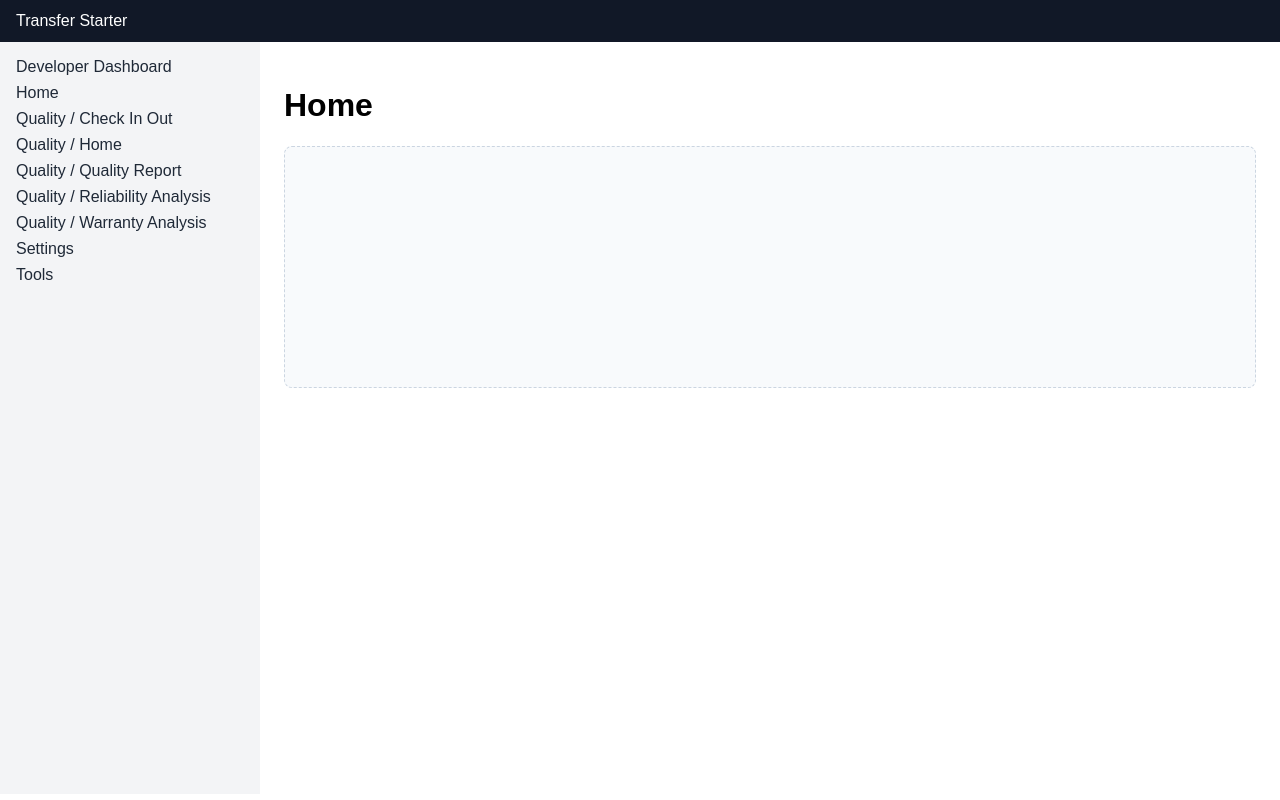
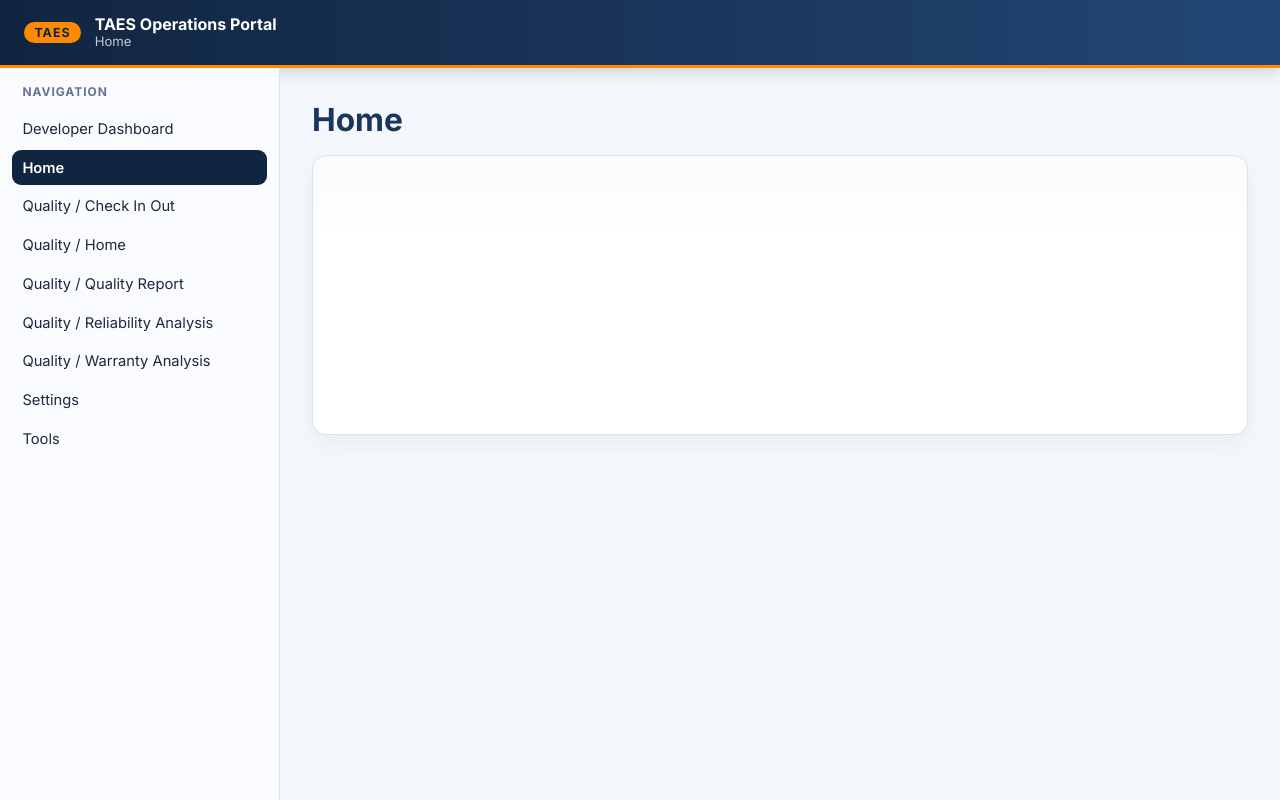
Before and after one commit to stupidshrimp/GREMLIN, a Flask app: page / in a window 1280 px wide. Run offline with Flask 3, Linux system fonts and the light colour scheme.

Commit message:
Restore TAES-style portal shell and navigation styling

```diff
--- a/static/css/sidebar.css
+++ b/static/css/sidebar.css
@@ -1 +1,60 @@
-/* Sidebar styles included in theme.css for starter layout. */
+.sidebar {
+  background: #f9fbff;
+  border-right: 1px solid #dbe3ef;
+  padding: 1rem 0.75rem;
+  overflow-y: auto;
+}
+
+.sidebar-heading {
+  margin: 0 0 0.75rem;
+  padding: 0 0.65rem;
+  font-size: 0.75rem;
+  font-weight: 700;
+  letter-spacing: 0.08em;
+  text-transform: uppercase;
+  color: #64748b;
+}
+
+.sidebar ul {
+  list-style: none;
+  margin: 0;
+  padding: 0;
+  display: flex;
+  flex-direction: column;
+  gap: 0.2rem;
+}
+
+.sidebar a {
+  display: block;
+  color: #1e293b;
+  text-decoration: none;
+  border-radius: 9px;
+  padding: 0.55rem 0.65rem;
+  font-size: 0.92rem;
+  transition: background-color 120ms ease, color 120ms ease, transform 120ms ease;
+}
+
+.sidebar a:hover {
+  background: #e9f0fb;
+  color: #10253f;
+  transform: translateX(2px);
+}
+
+.sidebar a.active {
+  background: #10253f;
+  color: #ffffff;
+  font-weight: 600;
+}
+
+@media (max-width: 1024px) {
+  .sidebar {
+    border-right: 0;
+    border-bottom: 1px solid #dbe3ef;
+  }
+
+  .sidebar ul {
+    display: grid;
+    grid-template-columns: repeat(auto-fit, minmax(190px, 1fr));
+    gap: 0.35rem;
+  }
+}
--- a/static/css/theme.css
+++ b/static/css/theme.css
@@ -1,9 +1,75 @@
-body { margin: 0; font-family: Arial, sans-serif; }
-.topbar { padding: 12px 16px; background: #111827; color: #fff; }
-.app-shell { display: grid; grid-template-columns: 260px 1fr; min-height: calc(100vh - 48px); }
-.sidebar { background: #f3f4f6; padding: 16px; }
-.sidebar ul { list-style: none; margin: 0; padding: 0; }
-.sidebar li { margin-bottom: 8px; }
-.sidebar a { color: #1f2937; text-decoration: none; }
-.content { padding: 24px; background: #fff; }
-.placeholder-box { border: 1px dashed #cbd5e1; min-height: 240px; border-radius: 8px; background: #f8fafc; }
+:root {
+  --taes-bg: #f4f7fb;
+  --taes-surface: #ffffff;
+  --taes-border: #dbe3ef;
+  --taes-navy: #10253f;
+  --taes-navy-2: #1b365d;
+  --taes-text: #0f172a;
+  --taes-muted: #64748b;
+  --taes-accent: #ff8a00;
+}
+
+* {
+  box-sizing: border-box;
+}
+
+body {
+  margin: 0;
+  font-family: "Inter", "Segoe UI", Tahoma, Arial, sans-serif;
+  color: var(--taes-text);
+  background: var(--taes-bg);
+}
+
+.app-layout {
+  min-height: 100vh;
+  display: grid;
+  grid-template-columns: 280px 1fr;
+  grid-template-rows: 68px 1fr;
+  grid-template-areas:
+    "topbar topbar"
+    "sidebar content";
+}
+
+.topbar {
+  grid-area: topbar;
+}
+
+.sidebar {
+  grid-area: sidebar;
+}
+
+.content {
+  grid-area: content;
+  padding: 2rem;
+}
+
+h1 {
+  margin: 0 0 1rem;
+  font-size: clamp(1.4rem, 1.1rem + 1.1vw, 2rem);
+  color: var(--taes-navy-2);
+}
+
+.placeholder-box {
+  min-height: 280px;
+  border: 1px solid var(--taes-border);
+  border-radius: 14px;
+  background:
+    linear-gradient(180deg, rgba(16, 37, 63, 0.02), transparent 30%),
+    var(--taes-surface);
+  box-shadow: 0 10px 25px rgba(15, 23, 42, 0.05);
+}
+
+@media (max-width: 1024px) {
+  .app-layout {
+    grid-template-columns: 1fr;
+    grid-template-rows: 68px auto 1fr;
+    grid-template-areas:
+      "topbar"
+      "sidebar"
+      "content";
+  }
+
+  .content {
+    padding: 1.25rem;
+  }
+}
--- a/static/css/topbar.css
+++ b/static/css/topbar.css
@@ -1 +1,41 @@
-/* Placeholder stylesheet for Transfer starter. */
+.topbar {
+  display: flex;
+  align-items: center;
+  justify-content: space-between;
+  padding: 0.75rem 1.5rem;
+  background: linear-gradient(90deg, #10253f, #1b365d 55%, #224775);
+  color: #fff;
+  border-bottom: 3px solid #ff8a00;
+  box-shadow: 0 4px 16px rgba(0, 0, 0, 0.16);
+}
+
+.brand-group {
+  display: flex;
+  align-items: center;
+  gap: 0.85rem;
+}
+
+.brand-badge {
+  background: #ff8a00;
+  color: #10253f;
+  font-weight: 700;
+  letter-spacing: 0.08em;
+  border-radius: 999px;
+  padding: 0.2rem 0.65rem;
+  font-size: 0.78rem;
+}
+
+.brand-copy {
+  display: flex;
+  flex-direction: column;
+  line-height: 1.1;
+}
+
+.brand-copy strong {
+  font-size: 1rem;
+}
+
+.brand-copy span {
+  font-size: 0.82rem;
+  color: rgba(255, 255, 255, 0.75);
+}
--- a/templates/base.html
+++ b/templates/base.html
@@ -3,15 +3,19 @@
 <head>
   <meta charset="utf-8">
   <meta name="viewport" content="width=device-width, initial-scale=1">
-  <title>{{ page_title or "Transfer Starter" }}</title>
+  <title>{{ page_title or "TAES Operations Portal" }}</title>
+  <link rel="preconnect" href="https://fonts.googleapis.com">
+  <link rel="preconnect" href="https://fonts.gstatic.com" crossorigin>
+  <link href="https://fonts.googleapis.com/css2?family=Inter:wght@400;500;600;700&display=swap" rel="stylesheet">
   <link rel="stylesheet" href="{{ url_for('static', filename='css/theme.css') }}">
+  <link rel="stylesheet" href="{{ url_for('static', filename='css/topbar.css') }}">
   <link rel="stylesheet" href="{{ url_for('static', filename='css/sidebar.css') }}">
 </head>
 <body>
-  {% include "topbar.html" %}
-  <div class="app-shell">
+  <div class="app-layout">
+    {% include "topbar.html" %}
     {% include "sidebar.html" %}
-    <main class="content">
+    <main class="content" role="main">
       {% block content %}{% endblock %}
     </main>
   </div>
--- a/templates/sidebar.html
+++ b/templates/sidebar.html
@@ -1,8 +1,11 @@
-<aside class="sidebar">
+<aside class="sidebar" aria-label="Primary">
   <nav>
+    <p class="sidebar-heading">Navigation</p>
     <ul>
     {% for link in nav_links %}
-      <li><a href="{{ link.url }}">{{ link.label }}</a></li>
+      <li>
+        <a href="{{ link.url }}" class="{% if request.path == link.url %}active{% endif %}">{{ link.label }}</a>
+      </li>
     {% endfor %}
     </ul>
   </nav>
--- a/templates/topbar.html
+++ b/templates/topbar.html
@@ -1 +1,9 @@
-<header class="topbar">Transfer Starter</header>
+<header class="topbar">
+  <div class="brand-group">
+    <span class="brand-badge">TAES</span>
+    <div class="brand-copy">
+      <strong>TAES Operations Portal</strong>
+      <span>{{ page_title or "Dashboard" }}</span>
+    </div>
+  </div>
+</header>
```
